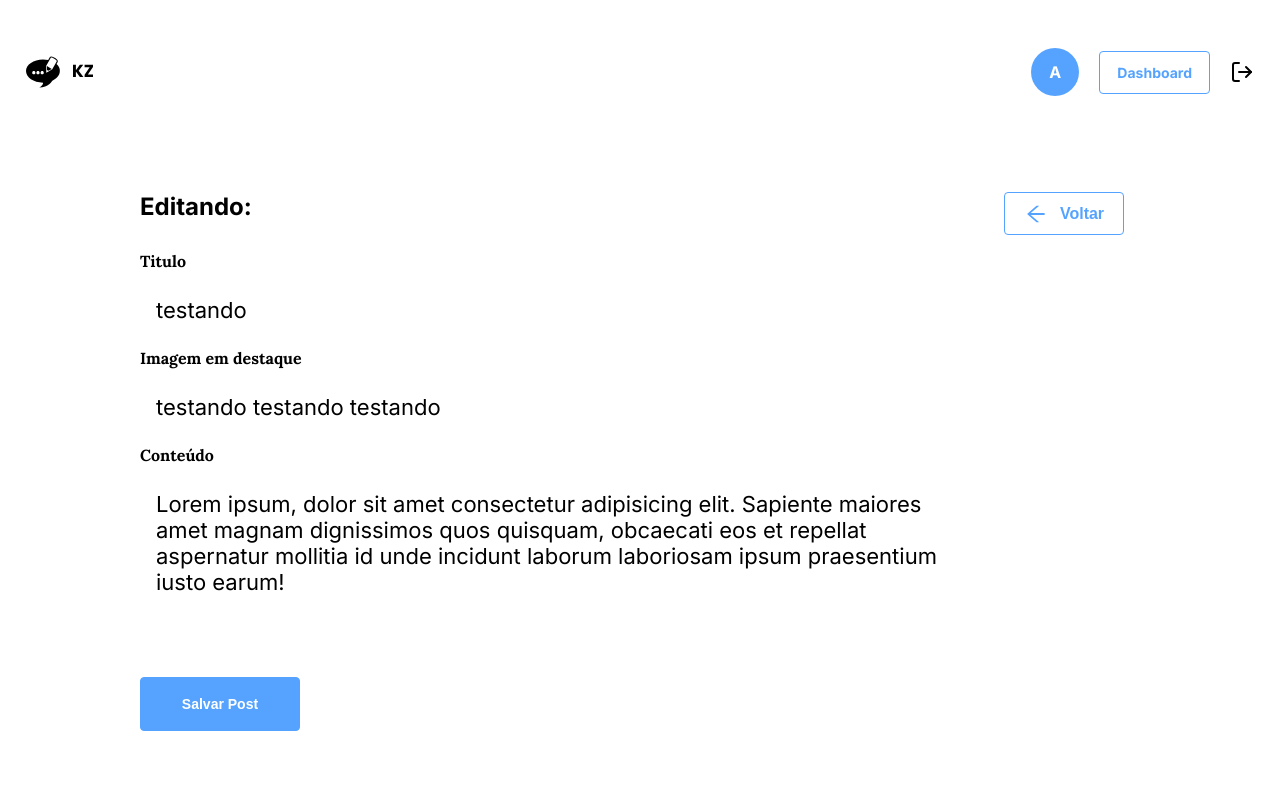
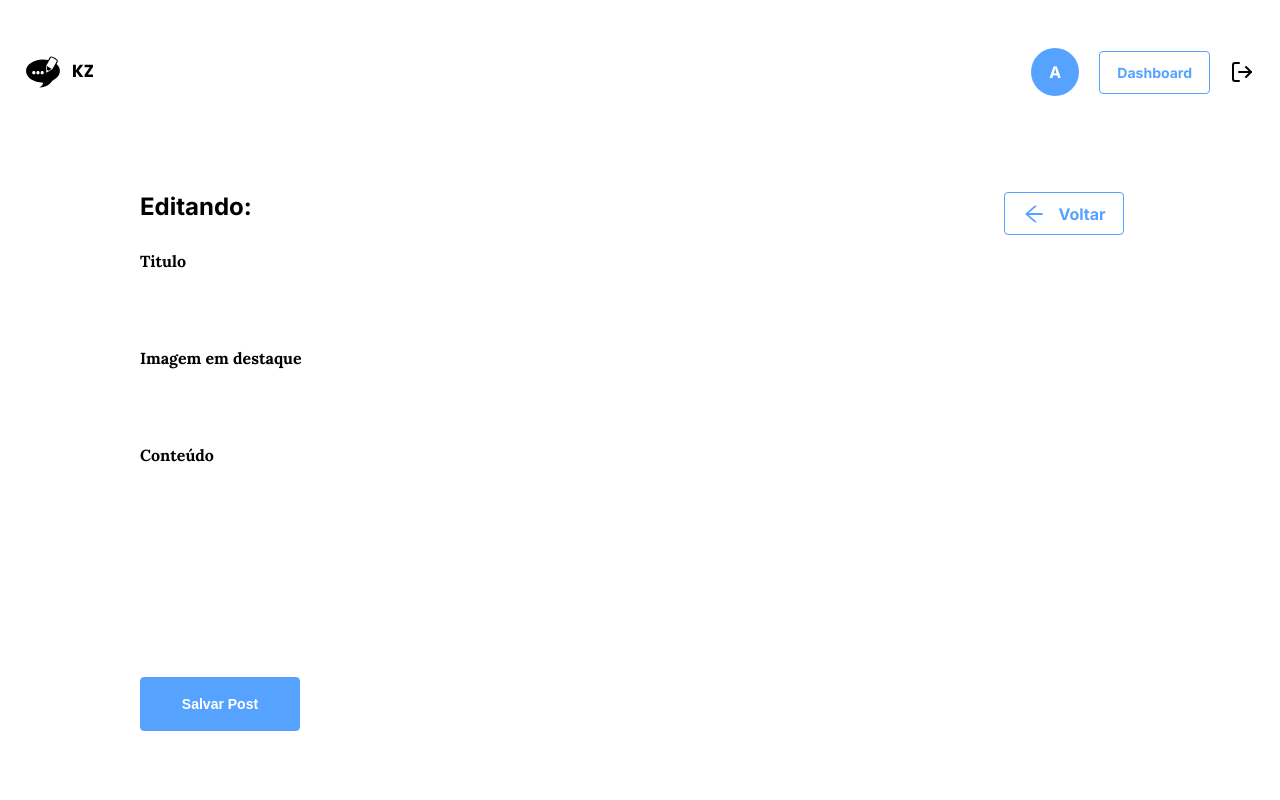
Before and after one commit to Kenzie-Academy-Brasil-Developers/kenzie-feed-entrega-grupo-4, a React (Vite) app: page /editPage in a window 1280 px wide. Shown: the top 800 px of the page. Built offline with nearby package versions, Linux system fonts and the light colour scheme; no server answers.

Commit message:
feat: link crud dashboard

```diff
--- a/src/components/FeedCard/index.jsx
+++ b/src/components/FeedCard/index.jsx
@@ -1,16 +1,25 @@
 import { RiDeleteBin6Line } from "react-icons/ri";
 import { MdEdit } from "react-icons/md";
 import styles from "./style.module.scss";
+import { useContext } from "react";
+import { PostsContext } from "../../providers/PostsContext";
+import { useNavigate } from "react-router-dom";
 
 export const FeedCard = ({ post }) => {
+  const { postForId, deletePost } = useContext(PostsContext);
+  const navigate = useNavigate();
+  const btnEdit = (postId) => {
+    navigate("/editPage");
+    postForId(postId);
+  };
   return (
-    <li >
+    <li>
       <div className={styles.feedCard__container}>
         <div className={styles.btnCard__container}>
-          <button>
+          <button onClick={() => btnEdit(post.id)}>
             <MdEdit title="BtnEdit" aria-label="editar post" size={21} />
           </button>
-          <button>
+          <button onClick={() => deletePost.mutate(post.id)}>
             <RiDeleteBin6Line
               title="BtnDelete"
               aria-label="excluir post"
--- a/src/components/FeedList/index.jsx
+++ b/src/components/FeedList/index.jsx
@@ -4,12 +4,11 @@ import { PostsContext } from "../../providers/PostsContext";
 
 export const FeedList = () => {
   const { postList } = useContext(PostsContext);
-
-  console.log(postList);
-
+  const { userId } = JSON.parse(localStorage.getItem("@UserData"));
+  const newPostList = postList?.filter((post) => post.userId === userId);
   return (
     <ul>
-      {postList?.map((post) => (
+      {newPostList?.map((post) => (
         <FeedCard key={post.id} post={post} />
       ))}
     </ul>
--- a/src/pages/DashboardPage/EditPage/index.jsx
+++ b/src/pages/DashboardPage/EditPage/index.jsx
@@ -9,10 +9,20 @@ import { PostsContext } from "../../../providers/PostsContext";
 import { Link } from "react-router-dom";
 import { useForm } from "react-hook-form";
 export const EditPage = () => {
-  const { dataPost } = useContext(PostsContext);
+  const { dataPost, editPost } = useContext(PostsContext);
+
   const { handleSubmit, register } = useForm();
+
   const formData = (data) => {
-    console.log(data);
+    const newPost = {
+      id: dataPost.id,
+      userId: dataPost.userId,
+      owner: dataPost.owner,
+      title: data.title,
+      description: data.description,
+      image: data.image,
+    };
+    editPost.mutate(newPost);
   };
   return (
     <>
@@ -36,27 +46,29 @@ export const EditPage = () => {
           <main>
             <div className={style.headerMain}>
               <h2 className="title-2">Editando:</h2>
-              <button className={style.buttonBack}>
+              <Link to={"/dashboard"} className={style.buttonBack}>
                 <AiOutlineArrowLeft className={style.arrowIcon} />
                 <p>Voltar</p>
-              </button>
+              </Link>
             </div>
             <form className={style.form} onSubmit={handleSubmit(formData)}>
               <label>Titulo</label>
-              <Input type={"text"} value={"testando"} {...register("title")} />
+              <Input
+                type={"text"}
+                defaultValue={dataPost.title}
+                {...register("title")}
+              />
               <label>Imagem em destaque</label>
               <Input
                 type={"text"}
-                value={"testando testando testando"}
+                defaultValue={dataPost.image}
                 {...register("image")}
               />
               <label>Conteúdo</label>
-              <textarea {...register("description")}>
-                Lorem ipsum, dolor sit amet consectetur adipisicing elit.
-                Sapiente maiores amet magnam dignissimos quos quisquam,
-                obcaecati eos et repellat aspernatur mollitia id unde incidunt
-                laborum laboriosam ipsum praesentium iusto earum!
-              </textarea>
+              <textarea
+                {...register("description")}
+                defaultValue={dataPost.description}
+              ></textarea>
               <button type="submit" className="btn-medium">
                 Salvar Post
               </button>
--- a/src/pages/DashboardPage/index.jsx
+++ b/src/pages/DashboardPage/index.jsx
@@ -12,7 +12,6 @@ import styles from "./style.module.scss";
 export const DashboardPage = () => {
   const { isOpenModalNewPost, setIsOpenModalNewPost } =
     useContext(PostsContext);
-
   return (
     <>
       <header className={`${styles.header__container} container`}>
--- a/src/providers/PostsContext.jsx
+++ b/src/providers/PostsContext.jsx
@@ -8,7 +8,9 @@ export const PostsContext = createContext({});
 export const PostsProvider = ({ children }) => {
   const [isOpenModalNewPost, setIsOpenModalNewPost] = useState(false);
   const [dataPost, setDataPost] = useState({
+    id: Number,
     title: String,
+    owner: String,
     image: String,
     description: String,
   });
@@ -27,12 +29,9 @@ export const PostsProvider = ({ children }) => {
   });
 
   const editPost = useMutation({
-    mutationFn: async (formData, postId) => {
-      const { token, userId, name } = JSON.parse(
-        localStorage.getItem("@UserData")
-      );
-      const newPost = [...formData, { userId: userId, name: name }];
-      return await apiFeed.put(`/posts/${postId}`, newPost, {
+    mutationFn: async (postUpdate) => {
+      const { token } = JSON.parse(localStorage.getItem("@UserData"));
+      return await apiFeed.put(`/posts/${postUpdate.id}`, postUpdate, {
         headers: {
           Authorization: `Bearer ${token}`,
         },
@@ -41,6 +40,9 @@ export const PostsProvider = ({ children }) => {
     onSuccess: () => {
       revalidate();
       toast.success("Post editado com sucesso!");
+    },
+    onError: (err) => {
+      console.log(err);
     },
   });
 
@@ -56,8 +58,9 @@ export const PostsProvider = ({ children }) => {
         },
       });
     },
-    onSuccess: (teste) => {
-      console.log(teste);
+    onSuccess: () => {
+      revalidate();
+      setIsOpenModalNewPost(false);
     },
     onError: (err) => {
       console.log(err);
@@ -67,6 +70,7 @@ export const PostsProvider = ({ children }) => {
   const deletePost = useMutation({
     mutationFn: (postId) => {
       const { token } = JSON.parse(localStorage.getItem("@UserData"));
+      console.log(postId);
       return apiFeed.delete(`/posts/${postId}`, {
         headers: {
           Authorization: `Bearer ${token}`,
@@ -74,7 +78,7 @@ export const PostsProvider = ({ children }) => {
       });
     },
     onSuccess: (teste) => {
-      console.log(teste);
+      revalidate();
     },
     onError: (err) => {
       console.log(err);
@@ -105,6 +109,22 @@ export const PostsProvider = ({ children }) => {
     });
   };
 
+  const postForId = async (postId) => {
+    try {
+      const { data } = await apiFeed(`/posts/${postId}`);
+      setDataPost({
+        id: data.id,
+        title: data.title,
+        image: data.image,
+        description: data.description,
+        owner: data.owner,
+        userId: data.userId,
+      });
+    } catch (error) {
+      console.log(error);
+    }
+  };
+
   return (
     <PostsContext.Provider
       value={{
@@ -119,6 +139,7 @@ export const PostsProvider = ({ children }) => {
         isLoading,
         addLikePost,
         deleteLikePost,
+        postForId,
       }}
     >
       {children}
--- a/src/providers/UserContext.jsx
+++ b/src/providers/UserContext.jsx
@@ -1,4 +1,4 @@
-import { createContext } from "react";
+import { createContext, useEffect } from "react";
 import { apiFeed } from "../services/api";
 import { toast } from "react-toastify";
 import { useNavigate } from "react-router-dom";
@@ -6,7 +6,6 @@ import { useNavigate } from "react-router-dom";
 export const UserContext = createContext({});
 
 export const UserProvider = ({ children }) => {
-  const navigate = useNavigate();
   const userLogin = async (dataLogin) => {
     try {
       const response = await apiFeed.post("login", dataLogin);
```
